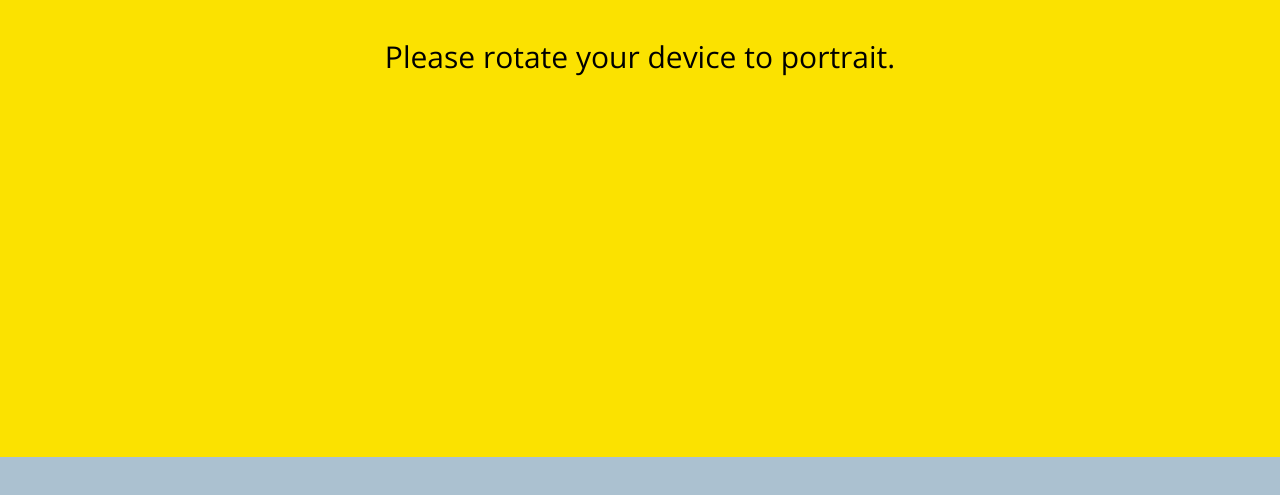
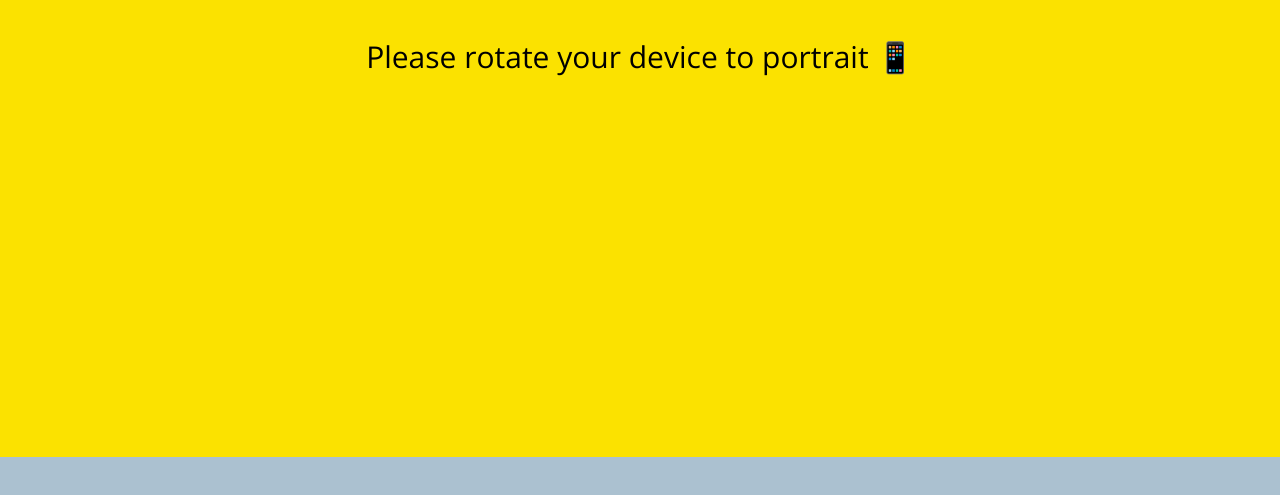
Before and after one commit to wkd8176/kokoa-clone-2020, a plain HTML site: page chat.html in a window 1280 px wide. Shown: the part 343-838 px from the top of the page. Drawn offline with nearby package versions, Linux system fonts and the light colour scheme.

Commit message:
change somthing warning text

```diff
--- a/chat.html
+++ b/chat.html
@@ -76,10 +76,10 @@
       </div>
     </form>
     <div id="no-mobile">
-      <span>Your screen is too big.</span>
+      <span>Your screen is super big 😭</span>
     </div>
     <div id="no-landscape">
-      <span>Please rotate your device to portrait.</span>
+      <span>Please rotate your device to portrait 📱</span>
     </div>
     <script
       src="https://kit.fontawesome.com/86b8bdc5cb.js"
```
Also changed, not shown: chats.html (+2 -2 lines), find.html (+2 -2 lines), friends.html (+2 -2 lines), index.html (+2 -2 lines), more.html (+2 -2 lines), settings.html (+1 -1 lines).
